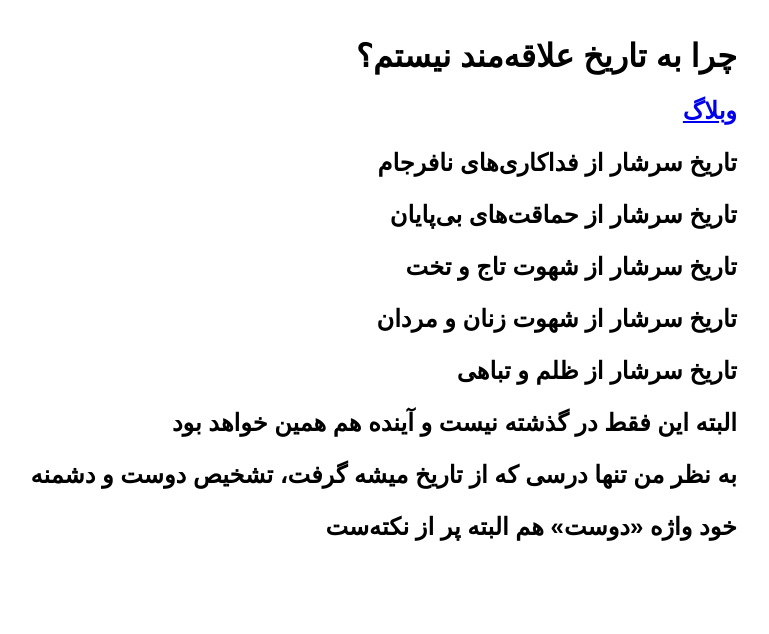
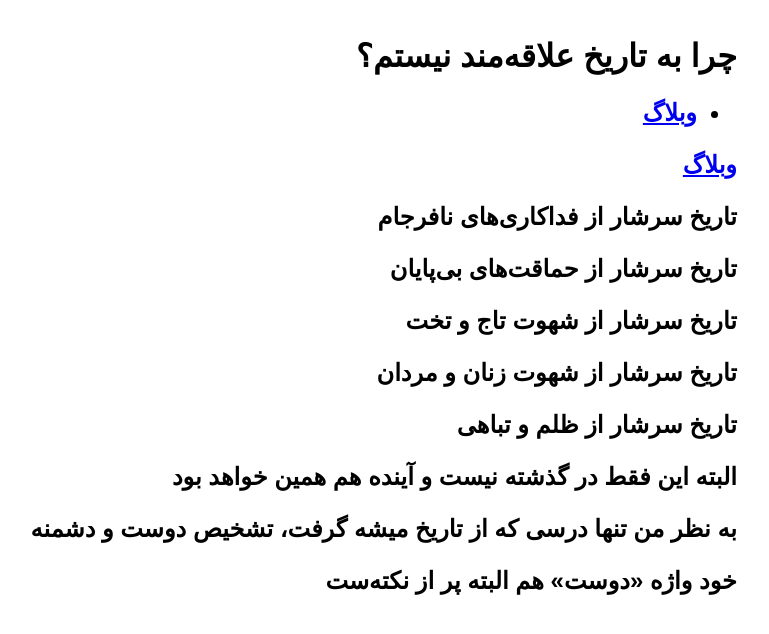
Before and after one commit to darkblog/darkblog.github.io, a Jekyll site: the page built from _posts/2024-7-4-2.md, in a window 1280 px wide. Shown: the top 634 px of the page, without its empty margins (392-1161 px from the left). Built offline with Jekyll 4.4.1, drawn with Linux system fonts in a browser that asks for light colours.

Commit message:
Update post.html

```diff
--- a/_layouts/post.html
+++ b/_layouts/post.html
@@ -11,6 +11,7 @@ layout: compress
 </head>
 <body>
 <h1>{{ page.title }}</h1>
+<h2><ul><li><a href="https://darkblog.github.io/">وبلاگ</a></li></ul></h2>
 <h2><a href="https://darkblog.github.io/">وبلاگ</a></h2>
 <h2>{{ content }}</h2>
 </body>
```
